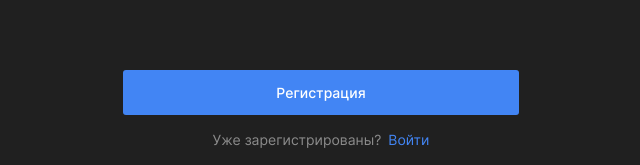
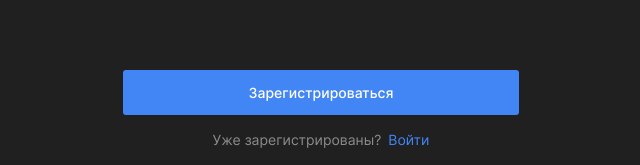
Before and after one commit to GeometricEarth/movies-explorer-frontend, a React (Create React App) app: page /signup in a window 1280 px wide. Shown: the part 474-639 px from the top of the page, without its empty margins (319-959 px from the left). Built offline with nearby package versions, Linux system fonts and the light colour scheme.

Commit message:
fix: Исправить текст кнопки сабмита

```diff
--- a/src/components/Register/Register.jsx
+++ b/src/components/Register/Register.jsx
@@ -12,7 +12,7 @@ export default function Register() {
   return (
     <PageWithForm>
       <Greeting>Добро пожаловать!</Greeting>
-      <Form formFields={formData} formType='register' name='register' submitText='Регистрация'></Form>
+      <Form formFields={formData} formType='register' name='register' submitText='Зарегистрироваться'></Form>
       <div className='redirect'>
         <p className="redirect__text">Уже зарегистрированы?</p>
         <Link className="redirect__link" to="/signin">
```
